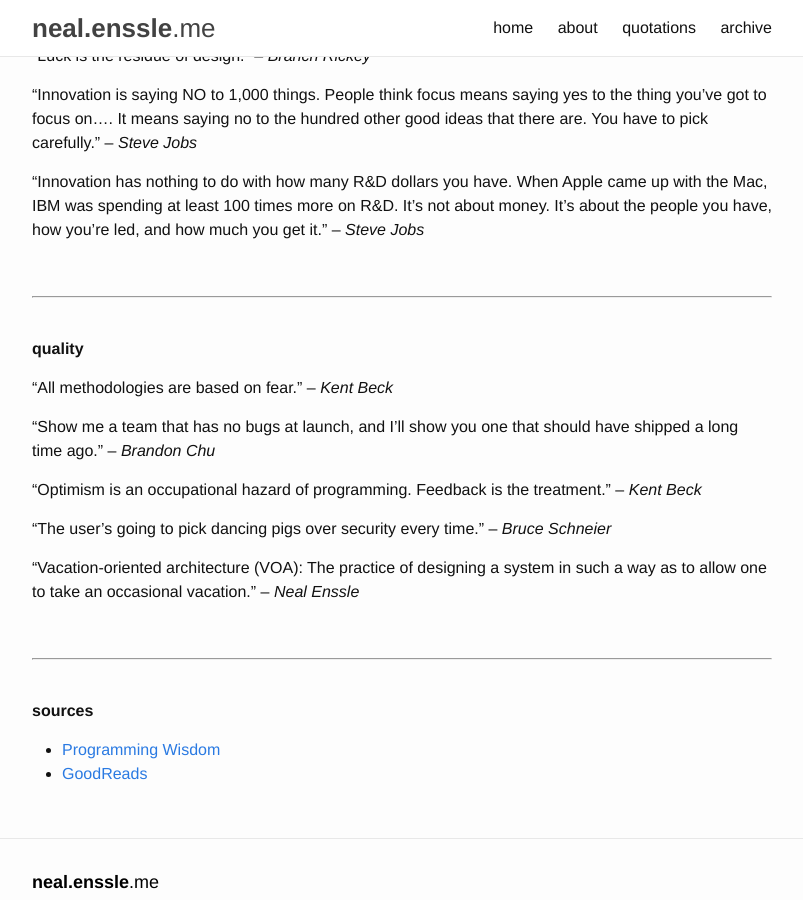
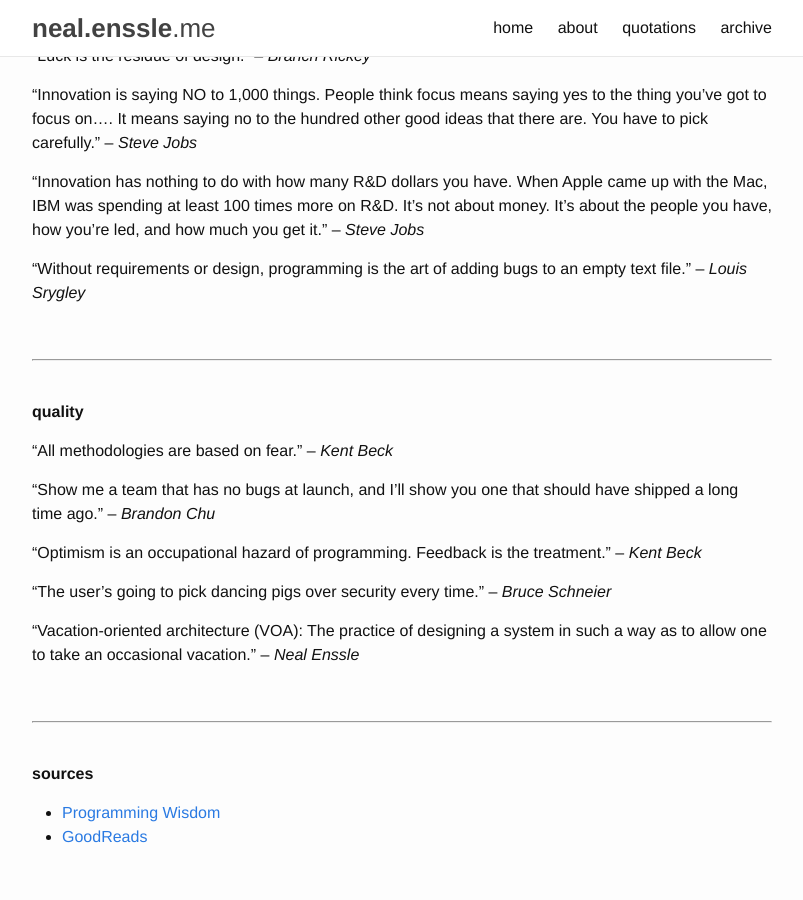
Before and after one commit to nealenssle/nealenssle.github.io, a Jekyll site: the page built from pages/quotes.md, in a window 1280 px wide and 900 px high, scrolled down 3767 px. Shown: the whole window, without its empty margins (238-1041 px from the left). Built offline with Jekyll 4.4.1, drawn with Linux system fonts in a browser that asks for light colours.

Commit message:
New quote from Louis Srygley

```diff
--- a/pages/quotes.md
+++ b/pages/quotes.md
@@ -145,6 +145,8 @@ permalink: /quotes
 
 "Innovation has nothing to do with how many R&D dollars you have. When Apple came up with the Mac, IBM was spending at least 100 times more on R&D. It's not about money. It's about the people you have, how you're led, and how much you get it." &ndash; _Steve Jobs_
 
+"Without requirements or design, programming is the art of adding bugs to an empty text file.” &ndash; _Louis Srygley_
+
 <a name="quality-anchor"></a>
 <br />
 <hr /><br />
```
